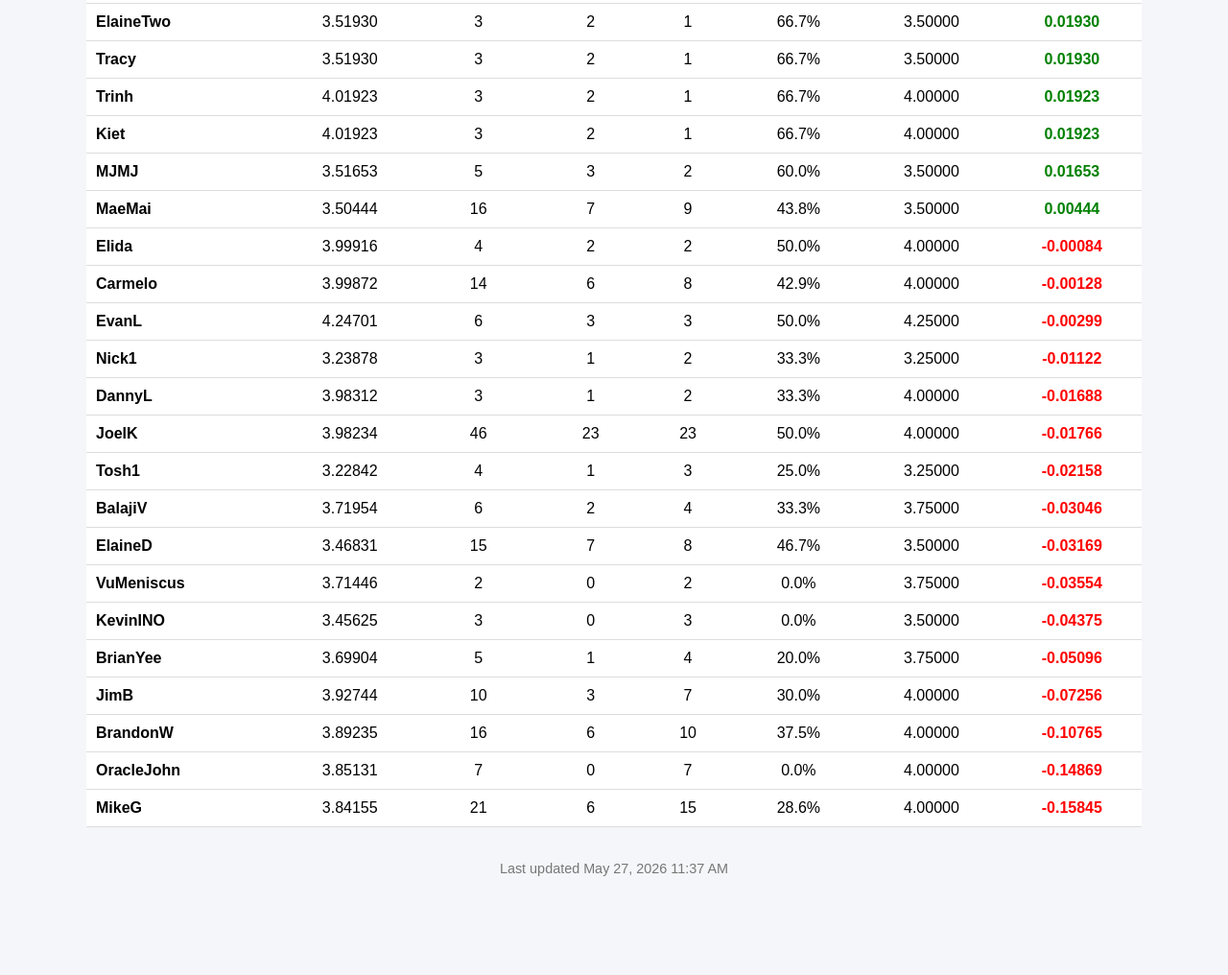
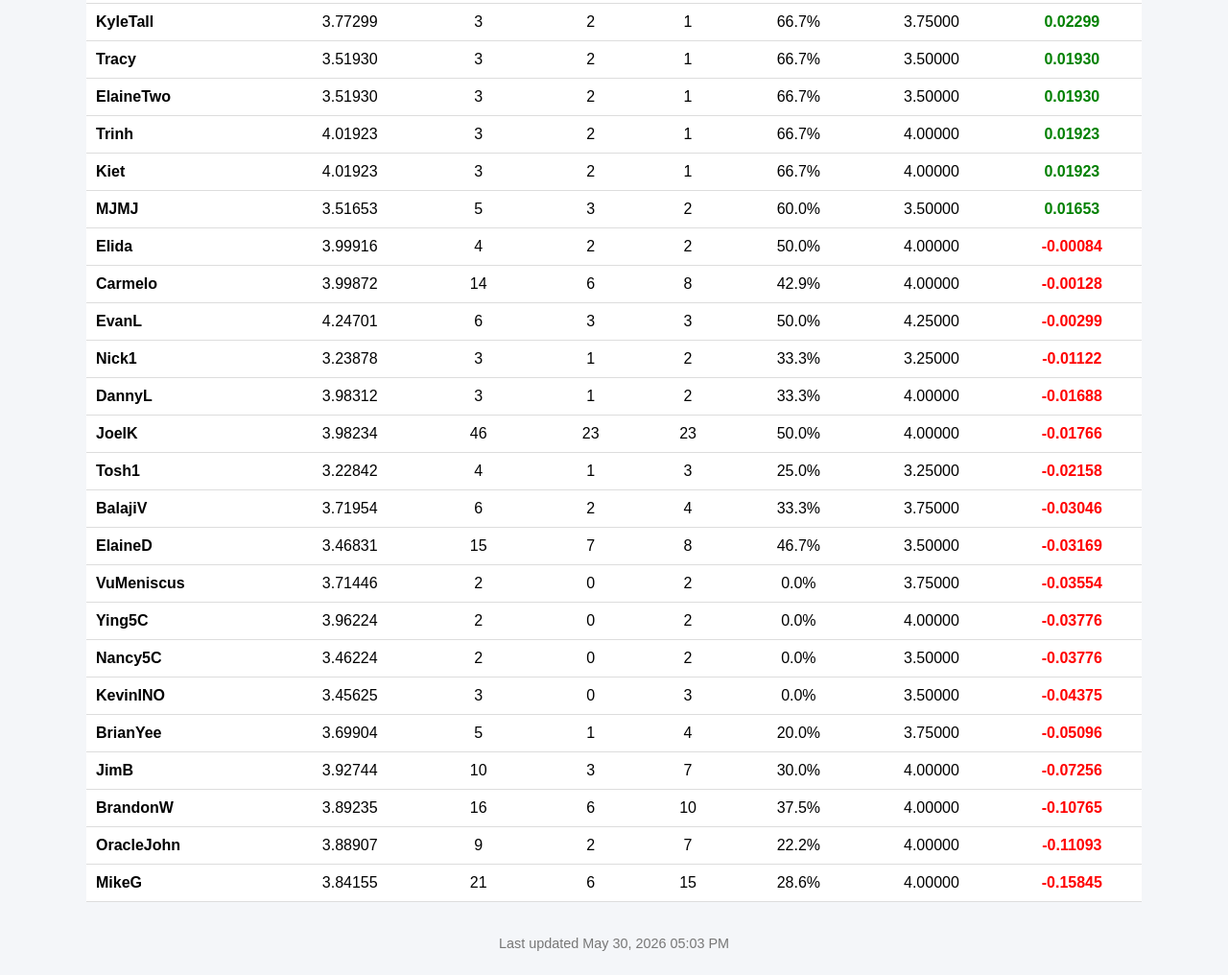
Before and after one commit to pickleball002/pickleball002.github.io, a plain HTML site: page overall.html in a window 1280 px wide. Shown: the part 1012-2028 px from the top of the page at 96% size. Before the commit the page ends 1950 px from the top, so only its background shows below. Drawn offline with Linux system fonts and the light colour scheme.

Commit message:
Add files via upload

```diff
--- a/overall.html
+++ b/overall.html
@@ -224,6 +224,17 @@ td.player{
 </tr>
 
 <tr>
+<td class="player">MaeMai</td>
+<td>3.54220</td>
+<td>18</td>
+<td>9</td>
+<td>9</td>
+<td>50.0%</td>
+<td>3.50000</td>
+<td class="positive">0.04220</td>
+</tr>
+
+<tr>
 <td class="player">JordanT</td>
 <td>3.78840</td>
 <td>2</td>
@@ -323,7 +334,7 @@ td.player{
 </tr>
 
 <tr>
-<td class="player">ElaineTwo</td>
+<td class="player">Tracy</td>
 <td>3.51930</td>
 <td>3</td>
 <td>2</td>
@@ -334,7 +345,7 @@ td.player{
 </tr>
 
 <tr>
-<td class="player">Tracy</td>
+<td class="player">ElaineTwo</td>
 <td>3.51930</td>
 <td>3</td>
 <td>2</td>
@@ -375,17 +386,6 @@ td.player{
 <td>60.0%</td>
 <td>3.50000</td>
 <td class="positive">0.01653</td>
-</tr>
-
-<tr>
-<td class="player">MaeMai</td>
-<td>3.50444</td>
-<td>16</td>
-<td>7</td>
-<td>9</td>
-<td>43.8%</td>
-<td>3.50000</td>
-<td class="positive">0.00444</td>
 </tr>
 
 <tr>
@@ -499,6 +499,28 @@ td.player{
 </tr>
 
 <tr>
+<td class="player">Ying5C</td>
+<td>3.96224</td>
+<td>2</td>
+<td>0</td>
+<td>2</td>
+<td>0.0%</td>
+<td>4.00000</td>
+<td class="negative">-0.03776</td>
+</tr>
+
+<tr>
+<td class="player">Nancy5C</td>
+<td>3.46224</td>
+<td>2</td>
+<td>0</td>
+<td>2</td>
+<td>0.0%</td>
+<td>3.50000</td>
+<td class="negative">-0.03776</td>
+</tr>
+
+<tr>
 <td class="player">KevinINO</td>
 <td>3.45625</td>
 <td>3</td>
@@ -544,13 +566,13 @@ td.player{
 
 <tr>
 <td class="player">OracleJohn</td>
-<td>3.85131</td>
+<td>3.88907</td>
+<td>9</td>
+<td>2</td>
 <td>7</td>
-<td>0</td>
-<td>7</td>
-<td>0.0%</td>
+<td>22.2%</td>
 <td>4.00000</td>
-<td class="negative">-0.14869</td>
+<td class="negative">-0.11093</td>
 </tr>
 
 <tr>
@@ -569,7 +591,7 @@ td.player{
 </div>
 
 <div class="footer">
-    Last updated May 27, 2026 11:37 AM
+    Last updated May 30, 2026 05:03 PM
 </div>
 
 </body>
```
